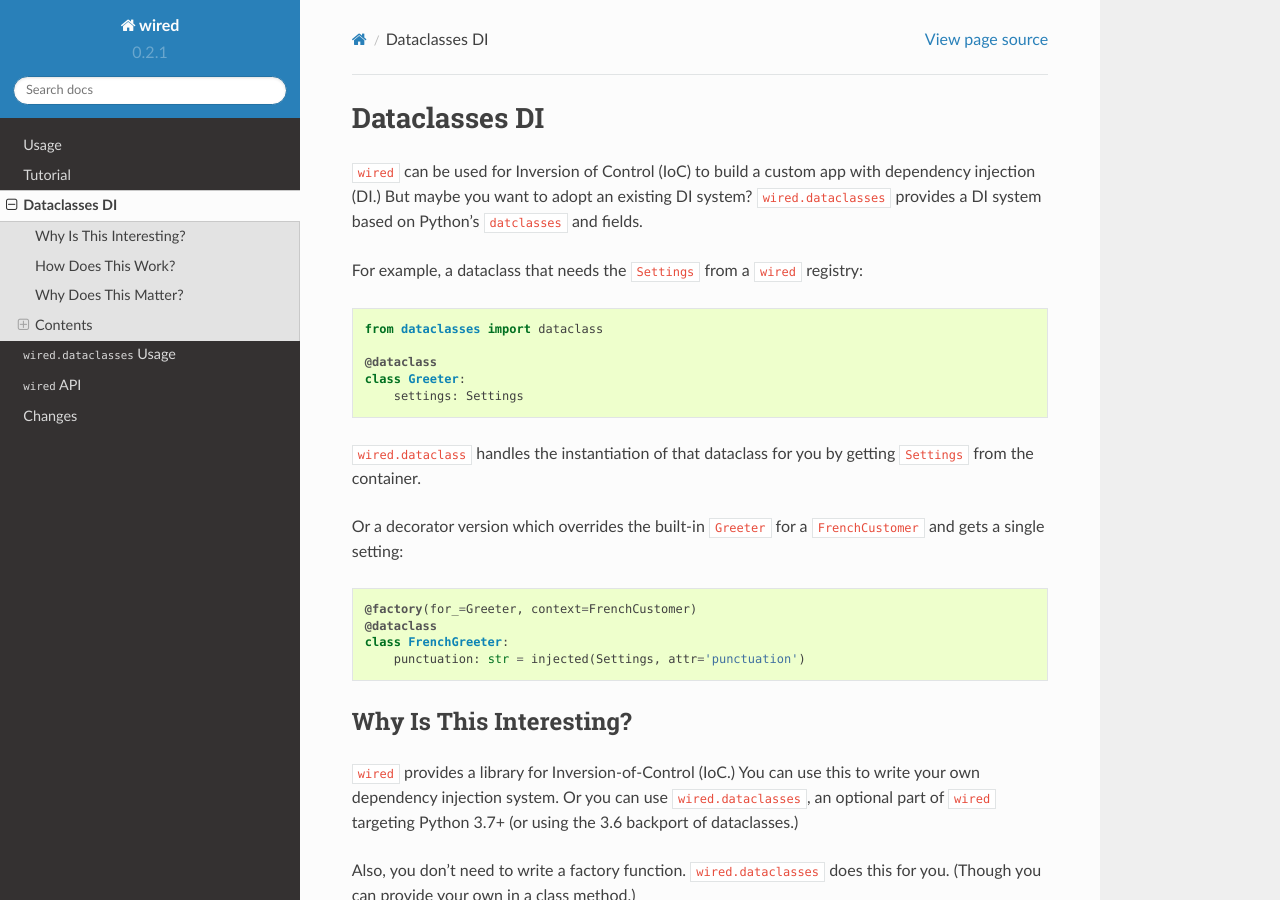
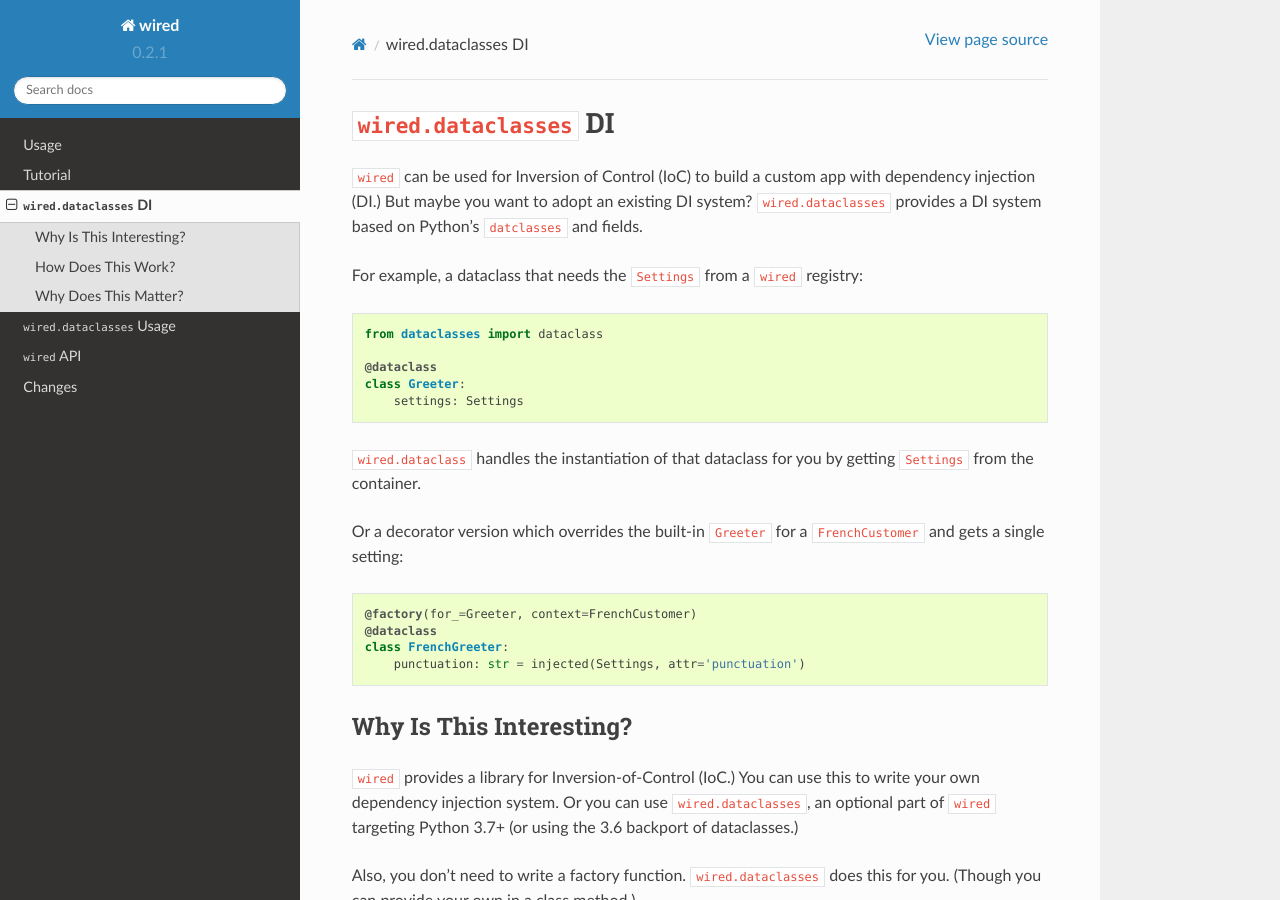
Before and after one commit to mmerickel/wired, a Sphinx documentation site: the page built from docs/dc/index.rst, in a window 1280 px wide and 900 px high. Built offline with Sphinx 7.4.7 and the Read the Docs theme 2.0.0, drawn with Linux system fonts in a browser that asks for light colours; some of the changed text lies outside the part shown.

Commit message:
Flatten some of the dataclasses stuff.

```diff
--- a/docs/dc/index.rst
+++ b/docs/dc/index.rst
@@ -1,6 +1,6 @@
-==============
-Dataclasses DI
-==============
+=========================
+``wired.dataclasses``  DI
+=========================
 
 ``wired`` can be used for Inversion of Control (IoC) to build a custom app with dependency injection (DI.)
 But maybe you want to adopt an existing DI system? ``wired.dataclasses`` provides a DI system based on Python's ``datclasses`` and fields.
@@ -78,11 +78,3 @@ Not just the web framework (or Sphinx) and the site application, but plugins.
 
 Passing around huge objects -- and worse, a ``g`` global of arbitrary structure -- is a code smell and makes test-writing hard.
 DI gives a much smaller surface area.
-
-Contents
-========
-
-.. toctree::
-    :maxdepth: 1
-
-    usage
--- a/docs/dc/usage.rst
+++ b/docs/dc/usage.rst
@@ -2,6 +2,8 @@
 ``wired.dataclasses`` Usage
 ===========================
 
+How does ``wired.dataclasses`` work and what can it do?
+Let's build a sample "pluggable app", gradually adding features that take advantage of dependency injection.
 
 .. toctree::
     :maxdepth: 1
```
